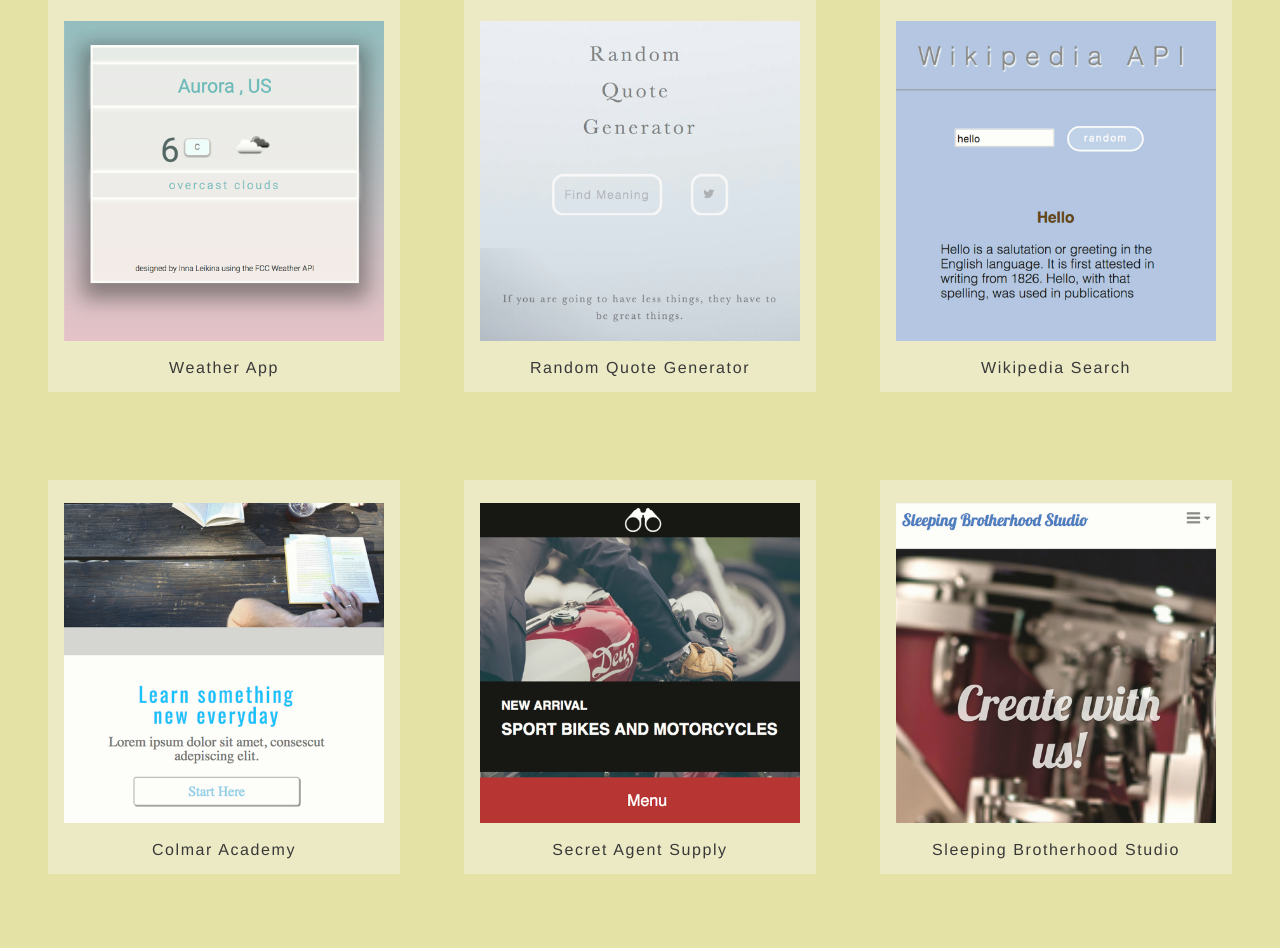
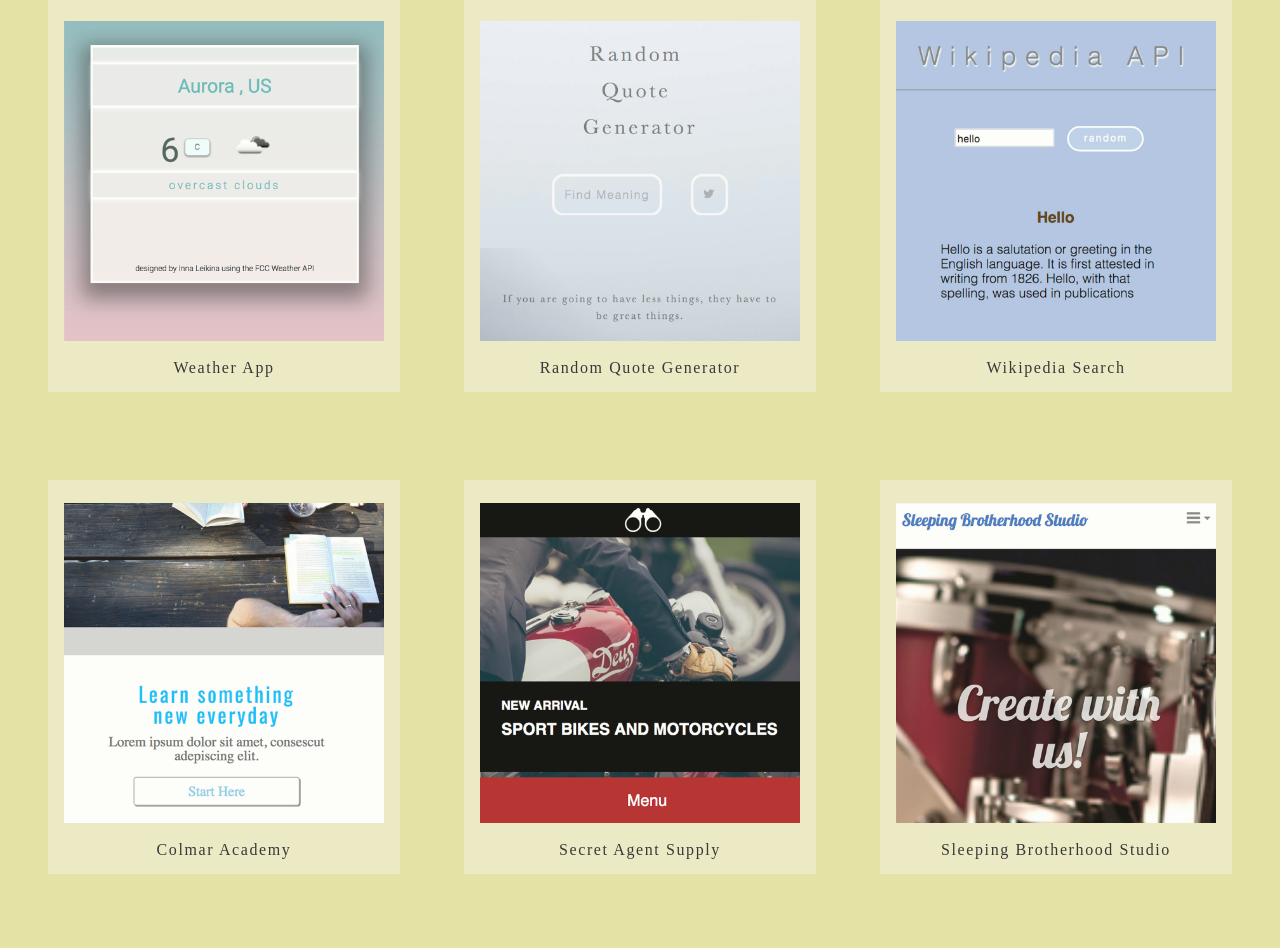
Before and after one commit to innaleikina/inna-portfolio, a PHP site: page /index.html in a window 1280 px wide. Shown: the part 2457-3405 px from the top of the page. Run offline with PHP 8.4, Linux system fonts and the light colour scheme; some libraries are stand-ins or nearby versions.

Commit message:
font chnage for projects

```diff
--- a/css/style.css
+++ b/css/style.css
@@ -950,12 +950,12 @@ button:focus {
   font-weight: lighter;
   padding: 16px 0;
   padding: 1rem 0;
-  font-family: "Helvetica";
+  font-family: "Baskerville";
   font-size: 16px;
   font-size: 1rem;
   letter-spacing: 1.6px;
   letter-spacing: .1rem;
-  color: rgb(57, 57, 57);
+  color: rgb(57,57,57);
 }
 
 .project-image {
```
